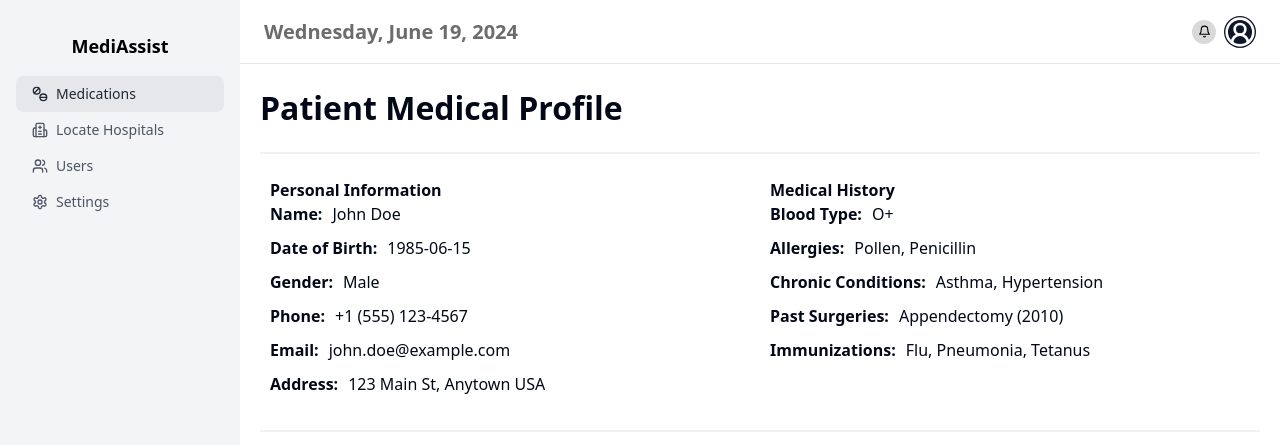
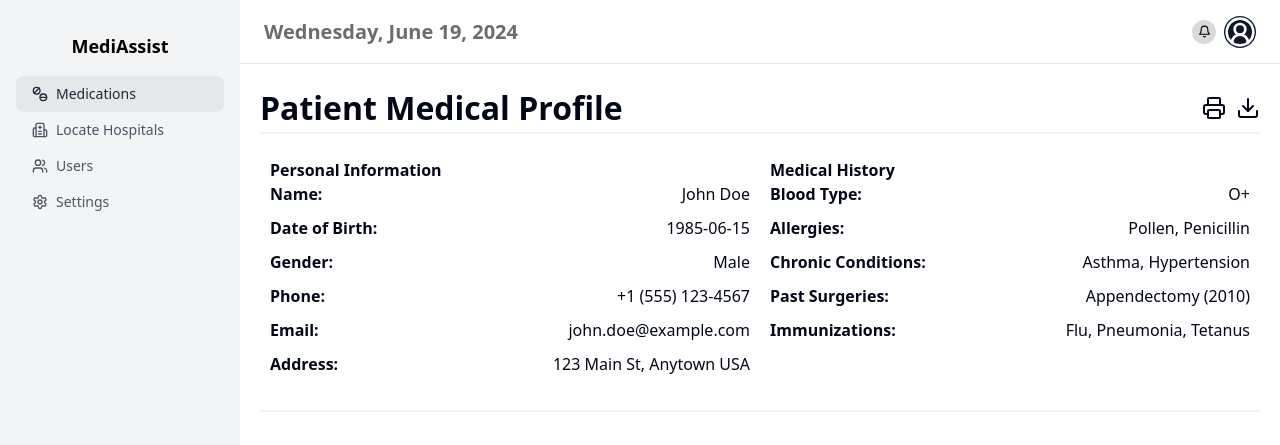
Before and after one commit to JoshIri360/mediassist-app, a Next.js app: page /protected/patient/profile in a window 1280 px wide. Shown: the top 445 px of the page. Built offline with nearby package versions, Linux system fonts and the light colour scheme; no server answers.

Commit message:
feat: Add manage profile page component

```diff
--- a/app/protected/patient/profile/page.tsx
+++ b/app/protected/patient/profile/page.tsx
@@ -3,36 +3,53 @@
 import React from 'react';
 import styled, { ThemeProvider } from 'styled-components';
 import { useNavigate, BrowserRouter as Router } from 'react-router-dom';
+import { Download,Printer } from 'lucide-react';
 
 // Define your theme object
 const theme = {
   colors: {
-    primary: 'blue', // Change this to your desired primary color
-    secondary: 'green', // Change this to your desired secondary color
+    primary: 'blue',
+    secondary: 'green',
   },
 };
 
 const ProfileContainer = styled.div`
   display: flex;
-  flex-direction: column; /* Change to column to stack header and content */
+  flex-direction: column;
   padding: 20px;
-  width: 100%; /* Set width to 100% of viewport width */
-  margin: 0; /* Remove default margin */
+  width: 100%;
+  margin: 0;
   background: white;
   box-shadow: 0 4px 8px rgba(0, 0, 0, 0.1);
-  overflow-x: hidden; /* Prevent horizontal overflow */
+  overflow-x: hidden;
 `;
 
 const ProfileContent = styled.div`
   display: flex;
-  flex-direction: row; /* Row for side-by-side layout */
-  justify-content: space-between; /* Evenly distribute children */
+  flex-direction: row;
+  justify-content: space-between;
+`;
+
+const HeaderContainer = styled.div`
+  display: flex;
+  justify-content: space-between;
+  align-items: center;
 `;
 
 const Header = styled.h1`
-  text-align: center;
-  width: 100%;
-  margin-bottom: 20px;
+  font-size: 2em;
+  font-weight: bold;
+`;
+
+const IconContainer = styled.div`
+  display: flex;
+  gap: 10px;
+`;
+
+const Icon = styled.img`
+  width: 24px;
+  height: 24px;
+  cursor: pointer;
 `;
 
 const Section = styled.div`
@@ -50,6 +67,7 @@ const Label = styled.span`
 
 const Value = styled.span`
   margin-left: 10px;
+  float: right; /* Align values to the right */
 `;
 
 const Button = styled.button`
@@ -66,7 +84,7 @@ const Button = styled.button`
   }
 `;
 
-  const TableContainer = styled.div`
+const TableContainer = styled.div`
   margin: 20px 0;
 `;
 
@@ -93,8 +111,6 @@ const TableCell = styled.td`
   padding: 8px;
 `;
 
-
-
 const ProfilePageContent: React.FC = () => {
   const navigate = useNavigate();
 
@@ -105,7 +121,7 @@ const ProfilePageContent: React.FC = () => {
     email: 'john.doe@example.com',
     phone: '+1 (555) 123-4567',
     address: '123 Main St, Anytown USA',
-    profilePicture: 'https://example.com/profile.jpg', // Example profile picture URL
+    profilePicture: 'https://example.com/profile.jpg',
   };
 
   const medicalHistory = {
@@ -134,12 +150,18 @@ const ProfilePageContent: React.FC = () => {
 
   return (
     <ProfileContainer>
-      <Header style={{ textAlign: 'left', fontSize: '2em', fontWeight: 'bold' }}>Patient Medical Profile</Header>
+      <HeaderContainer>
+        <Header>Patient Medical Profile</Header>
+        <IconContainer>
+          <Printer />
+          <Download />
+        </IconContainer>
+      </HeaderContainer>
       <hr style={{ borderColor: '#f2f2f2', borderWidth: '0.5px' }} />
-      <br></br>
+      <br />
       <ProfileContent>
         <Section>
-          <h2 style={{fontWeight:"bold"}}>Personal Information</h2>
+          <h2 style={{ fontWeight: "bold" }}>Personal Information</h2>
           <ProfileInfo>
             <Label>Name:</Label>
             <Value>{user.name}</Value>
@@ -166,7 +188,7 @@ const ProfilePageContent: React.FC = () => {
           </ProfileInfo>
         </Section>
         <Section>
-          <h2 style={{fontWeight:"bold"}}>Medical History</h2>
+          <h2 style={{ fontWeight: "bold" }}>Medical History</h2>
           <ProfileInfo>
             <Label>Blood Type:</Label>
             <Value>{medicalHistory.bloodType}</Value>
@@ -189,9 +211,9 @@ const ProfilePageContent: React.FC = () => {
           </ProfileInfo>
         </Section>
       </ProfileContent>
-      <br></br>
+      <br />
       <hr style={{ borderColor: '#f2f2f2', borderWidth: '0.5px' }} />
-      <br></br>
+      <br />
 
       <TableContainer>
         <h2>Current Medications</h2>
@@ -241,8 +263,6 @@ const ProfilePageContent: React.FC = () => {
           </tbody>
         </Table>
       </TableContainer>
-
-
     </ProfileContainer>
   );
 };
```
Also changed, not shown: 1 other file (tests, documents, lock files or other folders).
